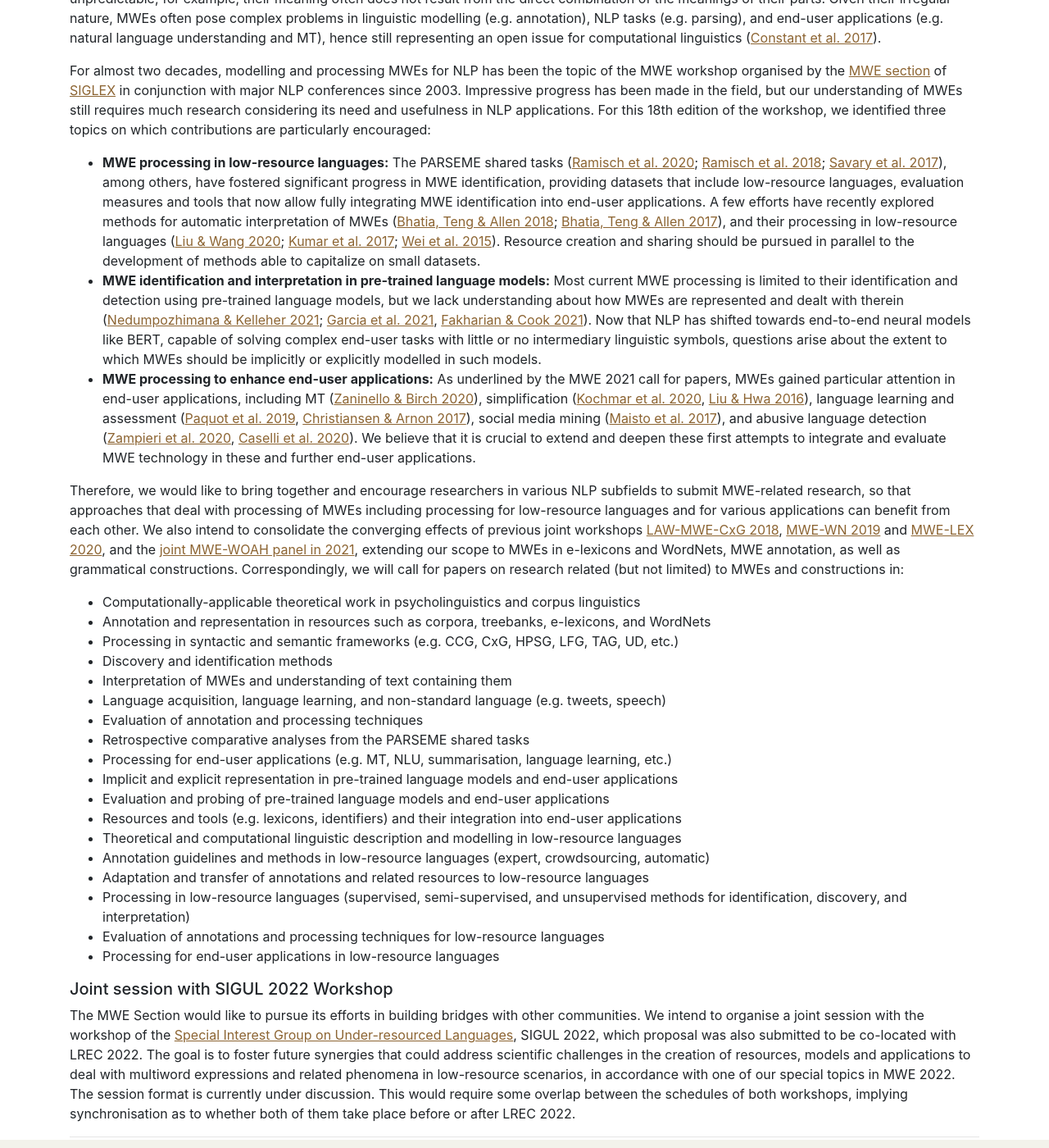
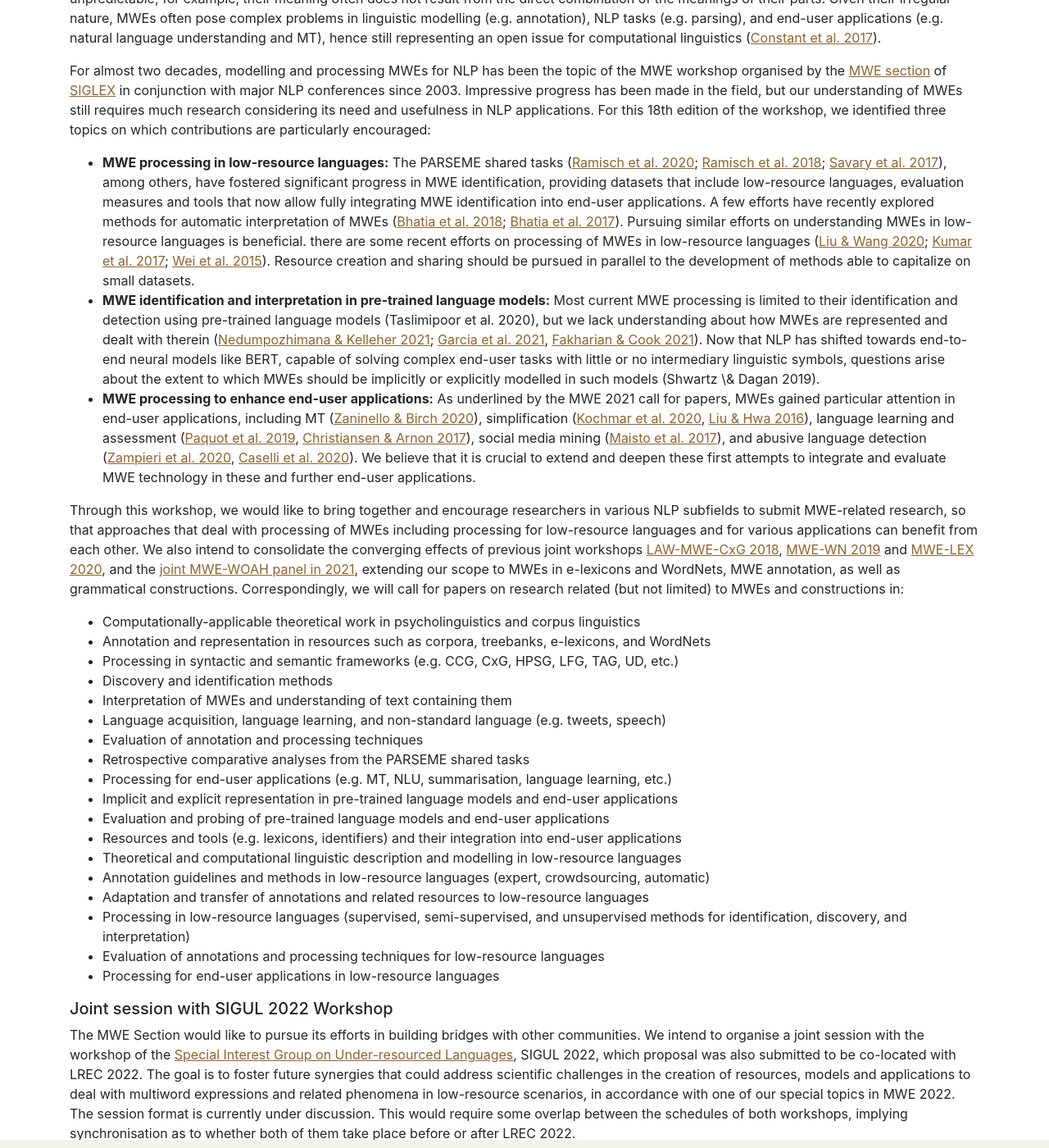
Before and after one commit to multiword/multiword.github.io, a Jekyll site: the page built from mwe2022/index.md, in a window 1280 px wide and 1400 px high, scrolled down 813 px. Shown: the whole window at 82% size. Built offline with Jekyll 4.4.1, drawn with Linux system fonts in a browser that asks for light colours; comment, search, counter and statistics services are not loaded; some of the changed text lies outside the part shown.

Commit message:
Update description and submission information.

```diff
--- a/mwe2022/index.md
+++ b/mwe2022/index.md
@@ -50,11 +50,11 @@ Multiword expressions (MWEs) are word combinations which exhibit lexical, syntac
 
 For almost two decades, modelling and processing MWEs for NLP has been the topic of the MWE workshop organised by the [MWE section](https://multiword.org/) of [SIGLEX](http://www.siglex.org/) in conjunction with major NLP conferences since 2003. Impressive progress has been made in the field, but our understanding of MWEs still requires much research considering its need and usefulness in NLP applications. For this 18th edition of the workshop, we identified three topics on which contributions are particularly encouraged:
 
-- **MWE processing in low-resource languages:** The PARSEME shared tasks ([Ramisch et al. 2020](https://www.aclweb.org/anthology/2020.mwe-1.14/); [Ramisch et al. 2018](https://www.aclweb.org/anthology/W18-4925/); [Savary et al. 2017](https://www.aclweb.org/anthology/W17-1704/)), among others, have fostered significant progress in MWE identification, providing datasets that include low-resource languages, evaluation measures and tools that now allow fully integrating MWE identification into end-user applications. A few efforts have recently explored methods for automatic interpretation of MWEs ([Bhatia, Teng & Allen 2018](https://library.oapen.org/bitstream/handle/20.500.12657/27391/1002619.pdf?sequence=1#page=79); [Bhatia, Teng & Allen 2017](https://aclanthology.org/W17-1719.pdf)), and their processing in low-resource languages ([Liu & Wang 2020](https://ieeexplore.ieee.org/document/9310506); [Kumar et al. 2017](https://www.sciencedirect.com/science/article/pii/S1877050917314035); [Wei et al. 2015](https://ieeexplore.ieee.org/abstract/document/7451522?section=abstract)). Resource creation and sharing should be pursued in parallel to the development of methods able to capitalize on small datasets.
-- **MWE identification and interpretation in pre-trained language models:** Most current MWE processing is limited to their identification and detection using pre-trained language models, but we lack understanding about how MWEs are represented and dealt with therein ([Nedumpozhimana & Kelleher 2021](https://aclanthology.org/2021.mwe-1.7.pdf); [Garcia et al. 2021](https://aclanthology.org/2021.eacl-main.310.pdf), [Fakharian & Cook 2021](https://aclanthology.org/2021.mwe-1.4/)). Now that NLP has shifted towards end-to-end neural models like BERT, capable of solving complex end-user tasks with little or no intermediary linguistic symbols, questions arise about the extent to which MWEs should be implicitly or explicitly modelled in such models.
+- **MWE processing in low-resource languages:** The PARSEME shared tasks ([Ramisch et al. 2020](https://www.aclweb.org/anthology/2020.mwe-1.14/); [Ramisch et al. 2018](https://www.aclweb.org/anthology/W18-4925/); [Savary et al. 2017](https://www.aclweb.org/anthology/W17-1704/)), among others, have fostered significant progress in MWE identification, providing datasets that include low-resource languages, evaluation measures and tools that now allow fully integrating MWE identification into end-user applications. A few efforts have recently explored methods for automatic interpretation of MWEs ([Bhatia et al. 2018](https://library.oapen.org/bitstream/handle/20.500.12657/27391/1002619.pdf?sequence=1#page=79); [Bhatia et al. 2017](https://aclanthology.org/W17-1719.pdf)). Pursuing similar efforts on understanding MWEs in low-resource languages is beneficial. there are some recent efforts on processing of MWEs in low-resource languages ([Liu & Wang 2020](https://ieeexplore.ieee.org/document/9310506); [Kumar et al. 2017](https://www.sciencedirect.com/science/article/pii/S1877050917314035); [Wei et al. 2015](https://ieeexplore.ieee.org/abstract/document/7451522?section=abstract)). Resource creation and sharing should be pursued in parallel to the development of methods able to capitalize on small datasets.
+- **MWE identification and interpretation in pre-trained language models:** Most current MWE processing is limited to their identification and detection using pre-trained language models (Taslimipoor et al. 2020), but we lack understanding about how MWEs are represented and dealt with therein ([Nedumpozhimana & Kelleher 2021](https://aclanthology.org/2021.mwe-1.7.pdf); [Garcia et al. 2021](https://aclanthology.org/2021.eacl-main.310.pdf), [Fakharian & Cook 2021](https://aclanthology.org/2021.mwe-1.4/)). Now that NLP has shifted towards end-to-end neural models like BERT, capable of solving complex end-user tasks with little or no intermediary linguistic symbols, questions arise about the extent to which MWEs should be implicitly or explicitly modelled in such models (Shwartz \& Dagan 2019).
 - **MWE processing to enhance end-user applications:** As underlined by the MWE 2021 call for papers, MWEs gained particular attention in end-user applications, including MT ([Zaninello &amp; Birch 2020](https://www.aclweb.org/anthology/2020.lrec-1.471/)), simplification ([Kochmar et al. 2020](https://www.aclweb.org/anthology/2020.lrec-1.545/), [Liu &amp; Hwa 2016](https://www.aclweb.org/anthology/N16-1040/)), language learning and assessment ([Paquot et al. 2019](https://dial.uclouvain.be/pr/boreal/object/boreal:226339), [Christiansen &amp; Arnon 2017](https://doi.org/10.1111/tops.12274)), social media mining ([Maisto et al. 2017](https://doi.org/10.4000/books.aaccademia.2441)), and abusive language detection ([Zampieri et al. 2020](https://www.aclweb.org/anthology/2020.semeval-1.188/), [Caselli et al. 2020](https://www.aclweb.org/anthology/2020.lrec-1.760/)). We believe that it is crucial to extend and deepen these first attempts to integrate and evaluate MWE technology in these and further end-user applications.
 
-Therefore, we would like to bring together and encourage researchers in various NLP subfields to submit MWE-related research, so that approaches that deal with processing of MWEs including processing for low-resource languages and for various applications can benefit from each other. We also intend to consolidate the converging effects of previous joint workshops [LAW-MWE-CxG 2018](http://multiword.sourceforge.net/lawmwecxg2018/), [MWE-WN 2019](http://multiword.sourceforge.net/mwewn2019/) and [MWE-LEX 2020](http://multiword.sourceforge.net/mwelex2020/), and the [joint MWE-WOAH panel in 2021](https://multiword.org/mwe2021/#program), extending our scope to MWEs in e-lexicons and WordNets, MWE annotation, as well as grammatical constructions. Correspondingly, we will call for papers on research related (but not limited) to MWEs and constructions in:
+Through this workshop, we would like to bring together and encourage researchers in various NLP subfields to submit MWE-related research, so that approaches that deal with processing of MWEs including processing for low-resource languages and for various applications can benefit from each other. We also intend to consolidate the converging effects of previous joint workshops [LAW-MWE-CxG 2018](http://multiword.sourceforge.net/lawmwecxg2018/), [MWE-WN 2019](http://multiword.sourceforge.net/mwewn2019/) and [MWE-LEX 2020](http://multiword.sourceforge.net/mwelex2020/), and the [joint MWE-WOAH panel in 2021](https://multiword.org/mwe2021/#program), extending our scope to MWEs in e-lexicons and WordNets, MWE annotation, as well as grammatical constructions. Correspondingly, we will call for papers on research related (but not limited) to MWEs and constructions in:
 - Computationally-applicable theoretical work in psycholinguistics and corpus linguistics
 - Annotation and representation in resources such as corpora, treebanks, e-lexicons, and WordNets
 - Processing in syntactic and semantic frameworks (e.g. CCG, CxG, HPSG, LFG, TAG, UD, etc.)
```
Also changed, not shown: other parts of mwe2022/index.md (+1 -1 lines).
